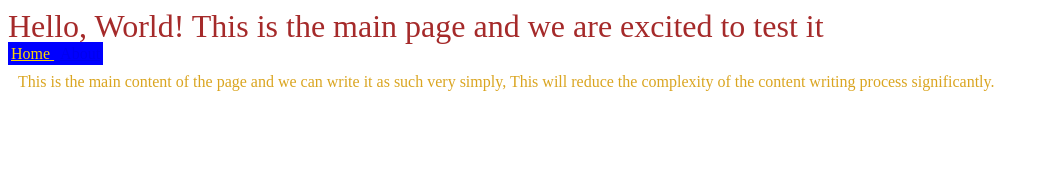
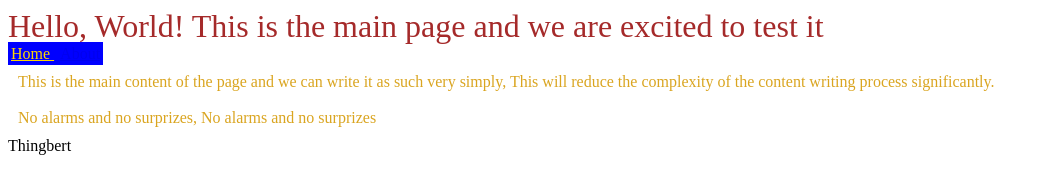
Before and after one commit to NimComPoo-04/eXabyte-2026, a plain HTML site: page index.html in a window 1280 px wide. Shown: the whole page, without its empty margins (0-1045 px from the left). Drawn offline with Linux system fonts and the light colour scheme.

Commit message:
Fixing some random errors

```diff
--- a/index.html
+++ b/index.html
@@ -25,6 +25,10 @@
   <main>
    This is the main content of the page and we can write it as such very simply,
 This will reduce the complexity of the content writing process significantly.
+   <br/>
+   <br/>
+   No alarms and no surprizes, No alarms and no surprizes
   </main>
+  Thingbert
  </body>
 </html>
```
Also changed, not shown: about.html (+3 -0 lines).
